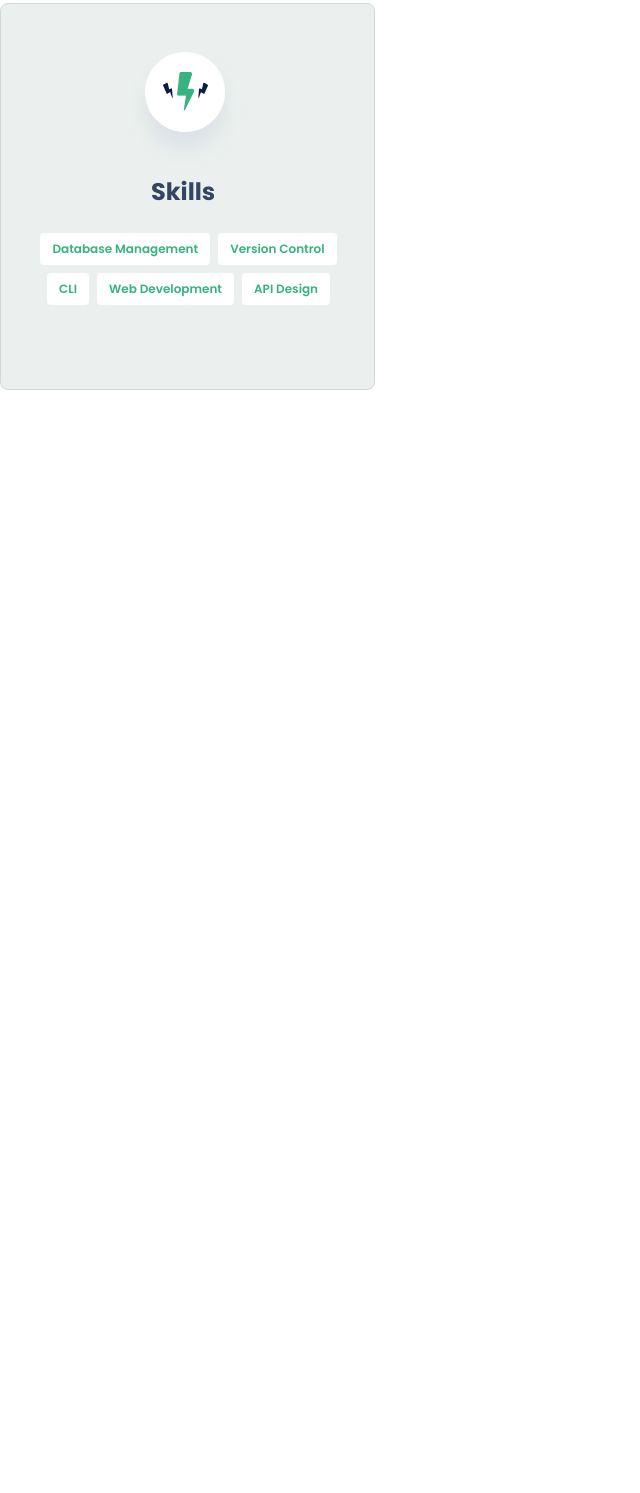
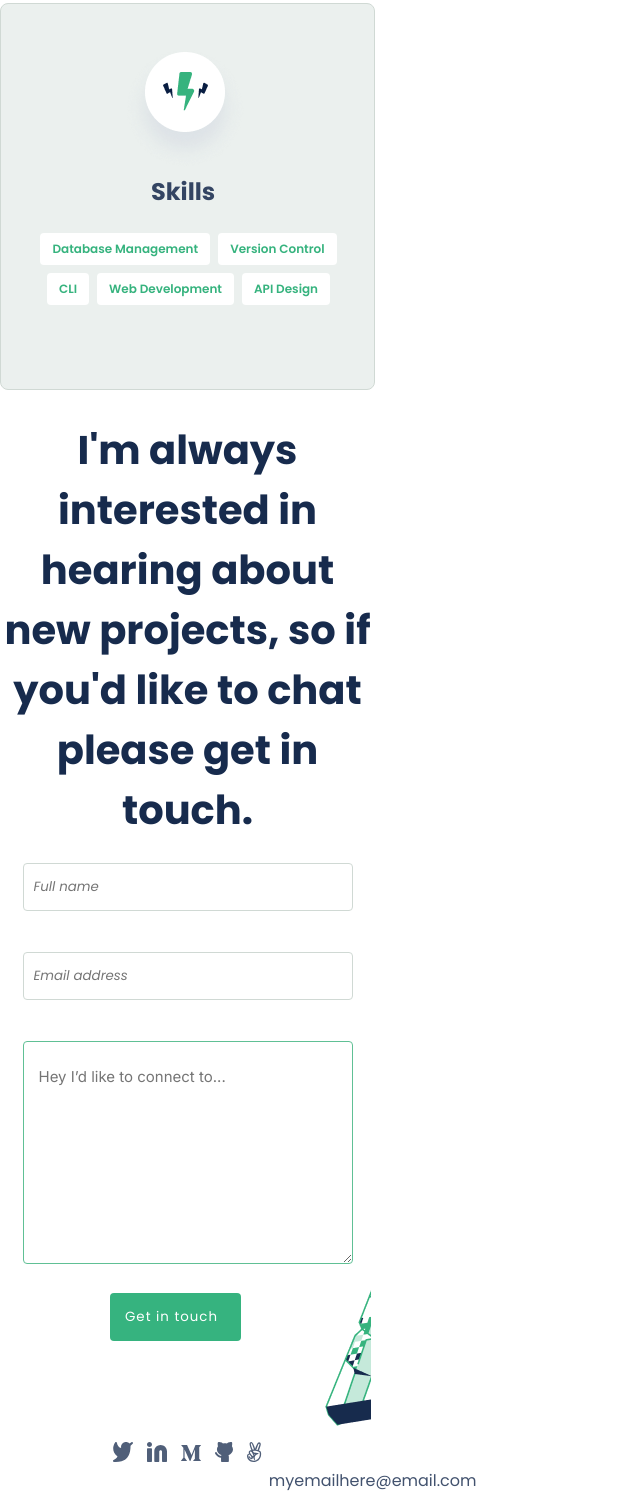
Before and after one commit to m00h0/Mobile-Portfolio, a website: page index.html in a window 1280 px wide. Shown: the part 5145-6638 px from the top of the page, without its empty margins (0-640 px from the left). Before the commit the page ends 5565 px from the top, so only its background shows below. Drawn offline with Linux system fonts and the light colour scheme.

Commit message:
add html and css file

```diff
--- a/index.html
+++ b/index.html
@@ -168,6 +168,31 @@
 
     </ul>
 </section>
-
+<section>
+    <h3 class="info3">
+        I'm always interested in hearing about new projects, so if you'd like to chat please get in touch.
+    </h3>
+    </section>
+    <section class="footer">
+    <form
+    action="https://formspree.io/f/xbjenlov"
+    method="POST">
+        <ul>
+            <li><input type="text" class="name-email" name="name" maxlength="30" placeholder="Full name" required></li>
+             <li> <input type="text" class="name-email" name="email" placeholder="Email address" required></li>
+              <li> <textarea class="message" maxlength="500" id="msg" name="user_message"  placeholder="Hey I’d like to connect to..." required></textarea></li>
+               <li><button type="submit" class="my-resume2">Get in touch</button></li>
+       </ul>
+    </form>
+    <h3 class="info4">myemailhere@email.com</h3>
+<div class="last-img3"><img src="images/illustration-contact-form.png" alt="illustration 3"></div>
+<ul class="footer-icons">
+<li><img src="./Images/Vector.svg"></li>
+<li><img src="./Images/Linkedin icon.svg"></li>
+<li><img src="./Images/Vector (2).svg"></li>
+<li><img src="./Images/Vector (1).svg"></li>
+<li><img src="./Images/Vector (3).svg"></li>
+</ul>
+</section>
  </body>
  </html>
--- a/package.json
+++ b/package.json
@@ -10,7 +10,7 @@
   "author": "",
   "license": "ISC",
   "devDependencies": {
-    "hint": "^7.1.9",
+    "hint": "^7.1.5",
     "stylelint": "^13.13.1",
     "stylelint-config-standard": "^21.0.0",
     "stylelint-csstree-validator": "^1.9.0",
--- a/style.css
+++ b/style.css
@@ -1,4 +1,3 @@
-@import url('https://fonts.googleapis.com/css2?family=Inter:wght@100;200;300;400;500;600;700;800;900&family=Poppins:ital,wght@0,100;0,200;0,300;0,400;0,500;0,600;0,700;0,800;0,900;1,100;1,200;1,300;1,400;1,500;1,600;1,700;1,800;1,900&display=swap');
 @import url('https://fonts.googleapis.com/css2?family=Inter:wght@100;200;300;400;500;600;700;800;900&family=Poppins:ital,wght@0,100;0,200;0,300;0,400;0,500;0,600;0,700;0,800;0,900;1,100;1,200;1,300;1,400;1,500;1,600;1,700;1,800;1,900&display=swap');
 
 @media only screen and (max-width: 600px) {
@@ -21,8 +20,6 @@ body {
   font-family: 'Poppins', sans-serif;
   font-family: 'Inter', sans-serif;
   max-width: 375px;
-  font-family: 'Inter', sans-serif;
-  font-family: 'Poppins', sans-serif;
 }
 
 header {
@@ -442,3 +439,92 @@ h1 span {
 .container3 a button:active {
   background-color: #008552;
 }
+.info3 {
+  font-weight: 700;
+  font-size: 40px;
+  display: flex;
+  align-items: center;
+  text-align: center;
+  color: #172b4d;
+}
+
+.name-email {
+  height: 48px;
+  width: 88%;
+  margin-left: 6%;
+  border: 1px solid #d0d9d4;
+  padding-left: 10px;
+  border-radius: 4px;
+  margin-top: 6%;
+  margin-bottom: 5%;
+  font-style: italic;
+  color: #6b778c !important;
+}
+
+.message {
+  color: #42526e;
+  padding-top: 6%;
+  padding-left: 4%;
+  padding-right: 8%;
+  padding-bottom: 40%;
+  width: 88%;
+  font-family: 'Inter', sans-serif;
+
+  font-style: normal;
+  font-weight: 400;
+  font-size: 15px;
+  line-height: 24px;
+  border: 1px solid #60c095;
+  margin-top: 6%;
+  margin-bottom: 6%;
+  margin-left: 6%;
+  border-radius: 4px;
+}
+
+.my-resume2 {
+  display: flex;
+  align-items: center;
+  color: #fff;
+  border: #fff;
+  gap: 10px;
+  width: 35%;
+  height: 48px;
+  bottom: 8px;
+  padding-left: 4%;
+  margin-left: 110px;
+  background: #36b37f;
+  letter-spacing: 1px;
+  border-radius: 4px;
+}
+
+.footer .info4 {
+  font-weight: 400;
+  font-size: 16px;
+  display: flex;
+  position: absolute;
+  justify-content: center;
+  align-items: center;
+  text-align: center;
+  margin-left: 21%;
+  line-height: 1.5;
+  color: #42526e;
+  padding-top: 10%;
+}
+
+.footer .last-img3 {
+  width: 100%;
+  height: auto;
+  margin-left: 82%;
+  margin-top: -16%;
+}
+
+.footer-icons {
+  display: flex;
+  align-items: center;
+  justify-content: center;
+  margin-right: 30px;
+  min-width: 100%;
+  letter-spacing: 2rem;
+  gap: 14px;
+  margin-top: 2%;
+}
```
Also changed, not shown: .github/workflows/linters.yml (added), .stylelintrc.json (added), 2 other files.
